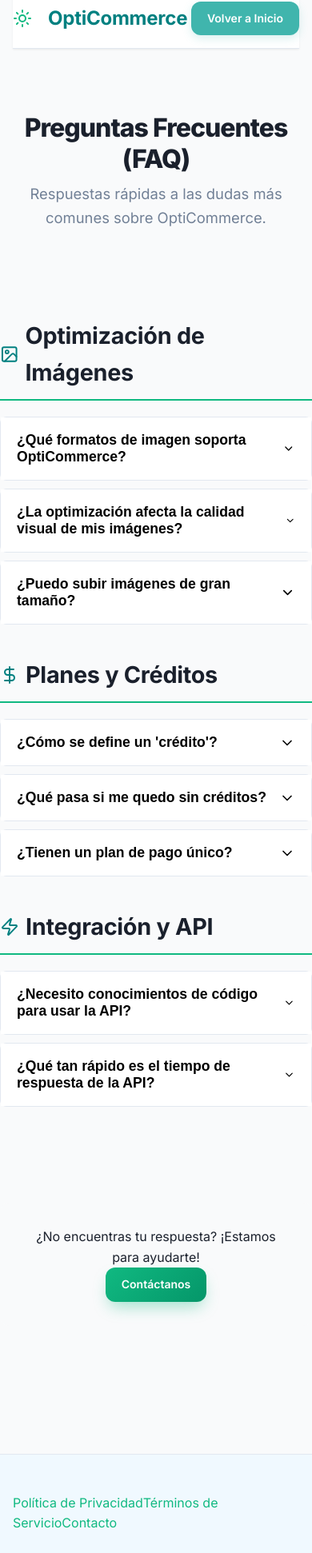
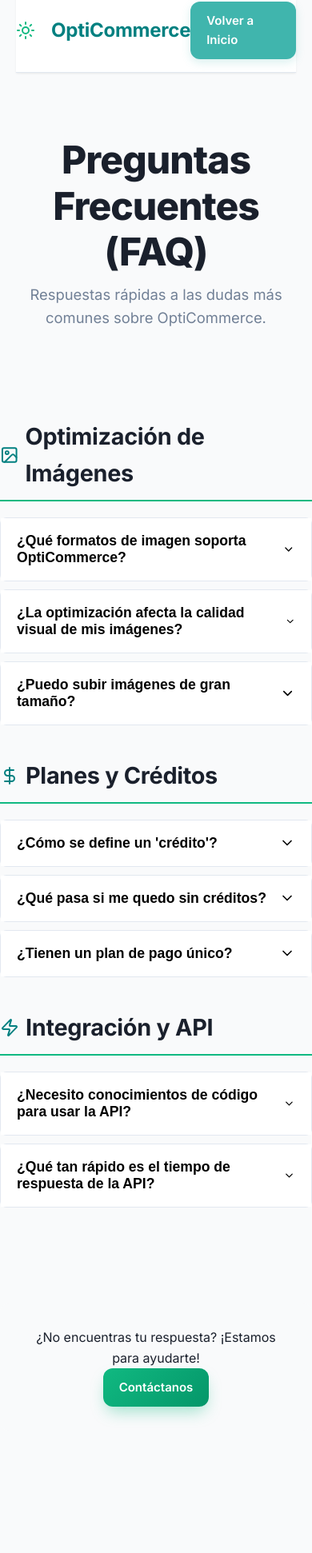
Before and after one commit to Juanjose-ctrl/optimizador-ecommerce, a Next.js app: page /faq in a window 390 px wide. Shown: the part 14-1956 px from the top of the page at 80% size. Built offline with nearby package versions, Linux system fonts and the light colour scheme.

Commit message:
NUEVAS fUNCIONES 1.3

```diff
--- a/src/app/globals.css
+++ b/src/app/globals.css
@@ -1555,6 +1555,40 @@
     }
 }
 
+@media (max-width: 480px) {
+    .hero-title {
+        font-size: 2rem;
+    }
+
+    .section-hero {
+        padding: 40px 0 30px;
+    }
+
+    .btn {
+        padding: 12px 20px;
+        font-size: 15px;
+    }
+
+    .btn-large {
+        width: 100%;
+    }
+}
+
+/* ========================================================================
+   26. RESPONSIVE DESIGN - VERSIÓN FINAL CORREGIDA (UNA SOLA MEDIA QUERY POR BREAKPOINT)
+   ======================================================================== */
+
+@media (max-width: 1024px) {
+    .section-hero {
+        gap: 60px;
+        padding: 70px 0;
+    }
+
+    .hero-title {
+        font-size: 3rem;
+    }
+}
+
 @media (max-width: 768px) {
     .app-container,
     .main-content-wrapper {
@@ -1565,9 +1599,11 @@
         padding: 16px 0;
     }
 
+    /* Aquí SÍ forzamos una columna solo en móvil/tablet pequeña */
     .section-hero {
-        grid-template-columns: 1fr;        /* ← Solo aquí se pasa a una columna */
-        gap: 40px;
+        display: grid;
+        grid-template-columns: 1fr;     /* Una sola columna */
+        gap: 50px;
         padding: 60px 0 40px;
         text-align: center;
     }
@@ -1577,24 +1613,26 @@
         max-width: 100%;
     }
 
+    /* Centrado perfecto del dropzone en móvil */
+    .hero-right {
+        display: flex;
+        justify-content: center;
+    }
+
     .hero-title {
-        font-size: 2.5rem;
+        font-size: 2.5rem;   /* Ajusta a 2rem si quieres más pequeño */
     }
 
     .hero-subtitle {
-        font-size: 1.1rem;
-    }
-
-    h1 {
-        font-size: 2.5rem;
+        font-size: 1.15rem;
+    }
+
+    h1, .section-title {
+        font-size: 2.2rem;
     }
 
     h2 {
-        font-size: 1.75rem;
-    }
-
-    .section-title {
-        font-size: 2rem;
+        font-size: 1.8rem;
     }
 
     .steps-grid,
@@ -1605,7 +1643,7 @@
     }
 
     .footer-content {
-        grid-template-columns: 1fr;
+        grid-template-columns: repeat(2, 1fr);
     }
 }
 
@@ -1615,108 +1653,15 @@
     }
 
     .section-hero {
-        padding: 40px 0 30px;
-    }
-
-    .btn {
-        padding: 12px 20px;
-        font-size: 15px;
+        padding: 50px 0 30px;
+        gap: 40px;
+    }
+
+    .footer-content {
+        grid-template-columns: 1fr;
     }
 
     .btn-large {
         width: 100%;
     }
 }
-
-@media (max-width: 768px) {
-    .hero-title {
-        font-size: 2rem;
-    }
-
-    .main-pricing-title {
-        font-size: 2rem;
-
-    }
-      .section-hero {
-        grid-template-columns: 1fr;        /* Una sola columna en móvil */
-        gap: 40px;
-        padding: 60px 0 40px;
-        text-align: center;
-    }
-
-
-    h1 {
-        font-size: 2.5rem;
-    }
-
-    h2 {
-        font-size: 1.75rem;
-    }
-
-    .section-title {
-        font-size: 2rem;
-    }
-
-    .steps-grid,
-    .features-grid {
-        grid-template-columns: 1fr;
-    }
-
-    .pricing-grid,
-    .plans-grid {
-        grid-template-columns: 1fr;
-    }
-
-    .footer-content {
-        grid-template-columns: repeat(2, 1fr);
-        gap: 20px;
-    }
-
-    .section-box {
-        padding: 60px 30px;
-    }
-
-    .dashboard-header {
-        padding: 0 20px;
-    }
-
-    .main-content-wrapper {
-        padding: 0 20px;
-    }
-}
-
-@media (max-width: 768px) {
-    .app-container {
-        padding: 0 16px;
-    }
-
-    .header-main {
-        padding: 16px 0;
-    }
-
-    .hero-title {
-        font-size: 1.75rem;
-    }
-
-    .section-hero {
-        padding: 60px 0 40px;
-    }
-
-    .section-box {
-        padding: 40px 20px;
-    }
-
-    .btn {
-        padding: 10px 20px;
-        font-size: 14px;
-    }
-
-    .btn-large {
-        padding: 12px 24px;
-        font-size: 15px;
-    }
-
-    .footer-content {
-        grid-template-columns: 1fr;
-    }
-}
```
